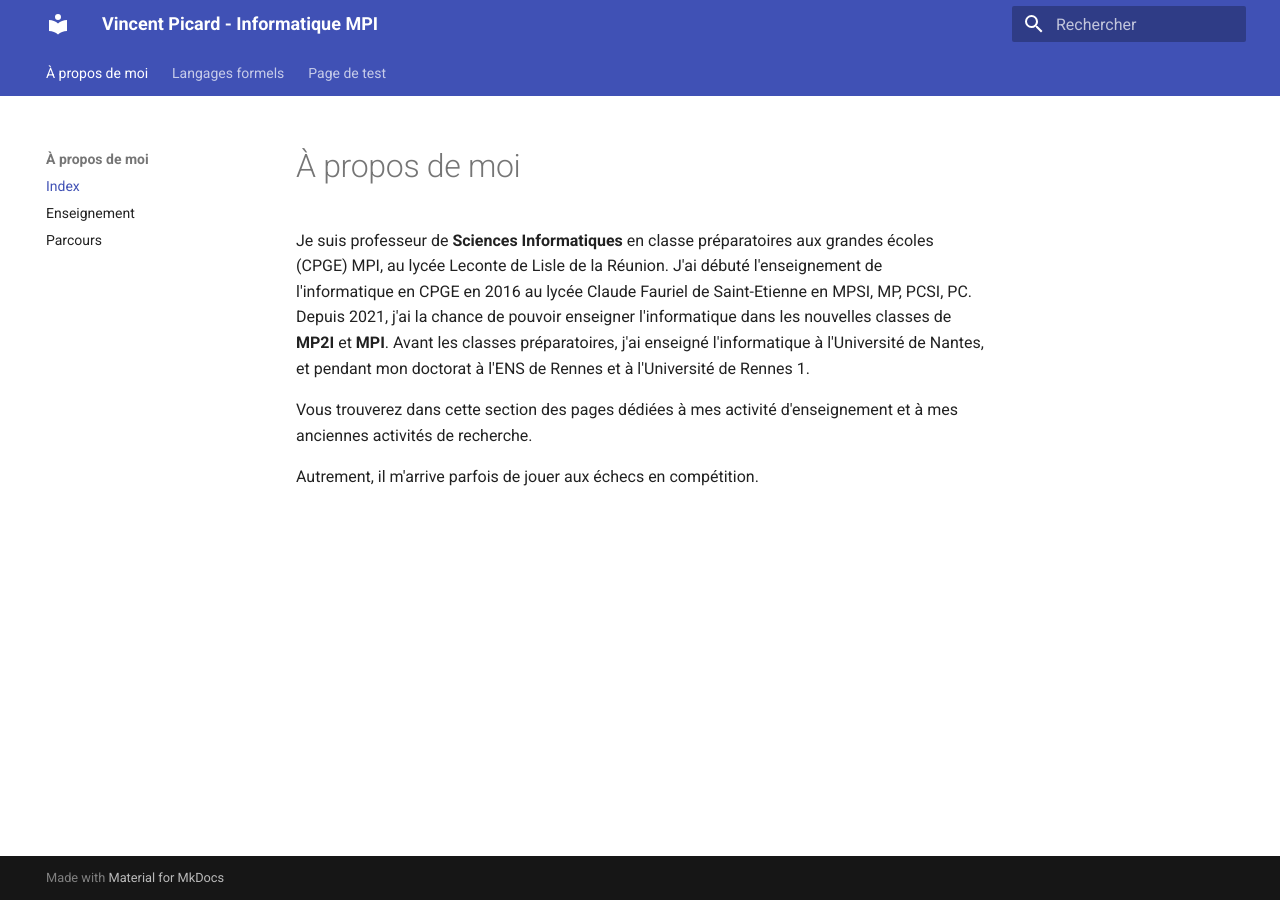
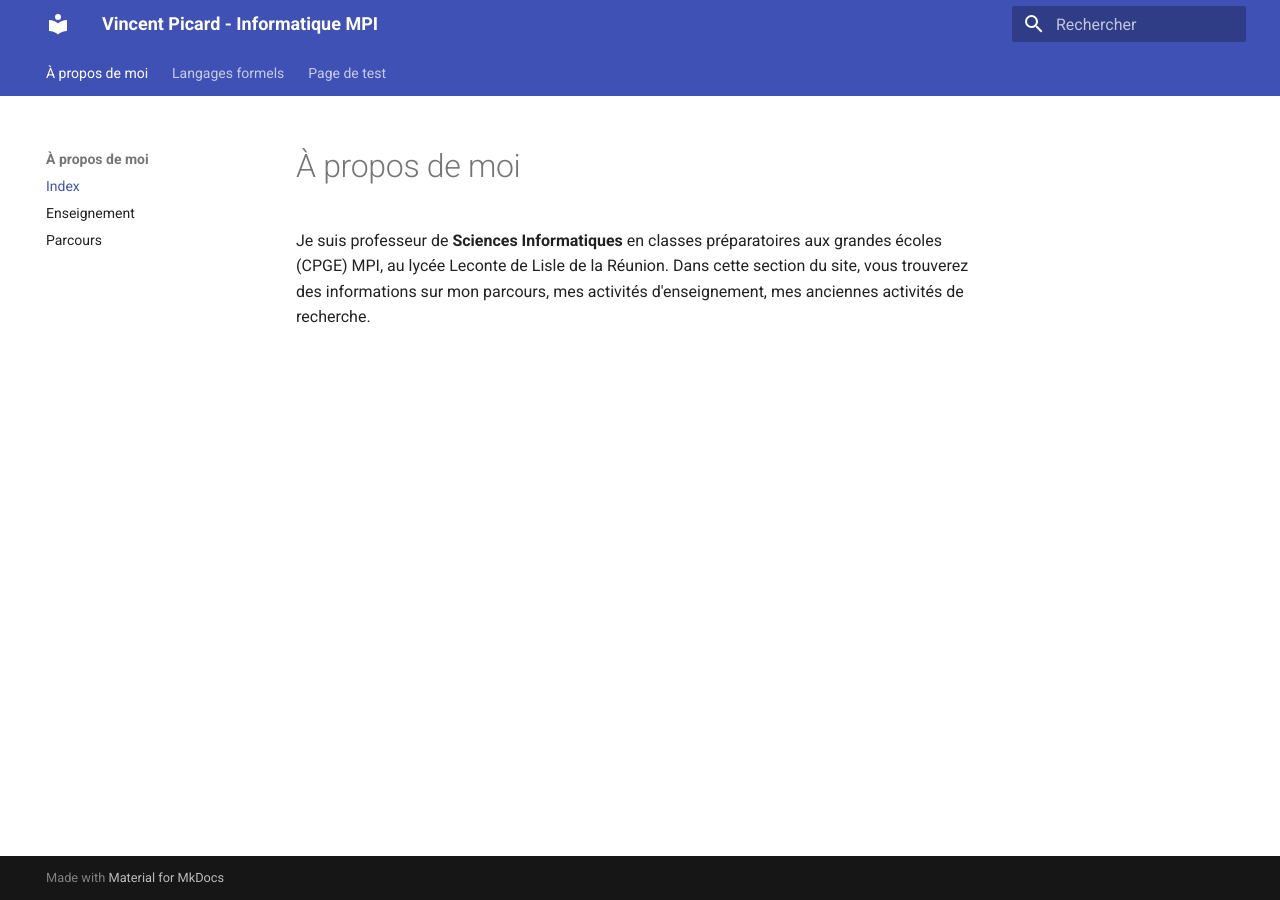
Before and after one commit to vincent-picard/vincent-picard.github.io, an MkDocs documentation site: the page built from docs/aboutme/index.md, in a window 1280 px wide. Built offline with MkDocs 1.6.1 and Material for MkDocs 9.7.7, drawn with Linux system fonts in a browser that asks for light colours.

Commit message:
about me

```diff
--- a/docs/aboutme/index.md
+++ b/docs/aboutme/index.md
@@ -1,8 +1,3 @@
 # À propos de moi
 
-Je suis professeur de **Sciences Informatiques** en classe préparatoires aux grandes écoles (CPGE) MPI, au lycée
-Leconte de Lisle de la Réunion. J'ai débuté l'enseignement de l'informatique en CPGE en 2016 au lycée Claude Fauriel de Saint-Etienne en MPSI, MP, PCSI, PC. Depuis 2021, j'ai la chance de pouvoir enseigner l'informatique dans les nouvelles classes de **MP2I** et **MPI**. Avant les classes préparatoires, j'ai enseigné l'informatique à l'Université de Nantes, et pendant mon doctorat à l'ENS de Rennes et à l'Université de Rennes 1.
-
-Vous trouverez dans cette section des pages dédiées à mes activité d'enseignement et à mes anciennes activités de recherche.
-
-Autrement, il m'arrive parfois de jouer aux échecs en compétition.
+Je suis professeur de **Sciences Informatiques** en classes préparatoires aux grandes écoles (CPGE) MPI, au lycée Leconte de Lisle de la Réunion. Dans cette section du site, vous trouverez des informations sur mon parcours, mes activités d'enseignement, mes anciennes activités de recherche.
```
